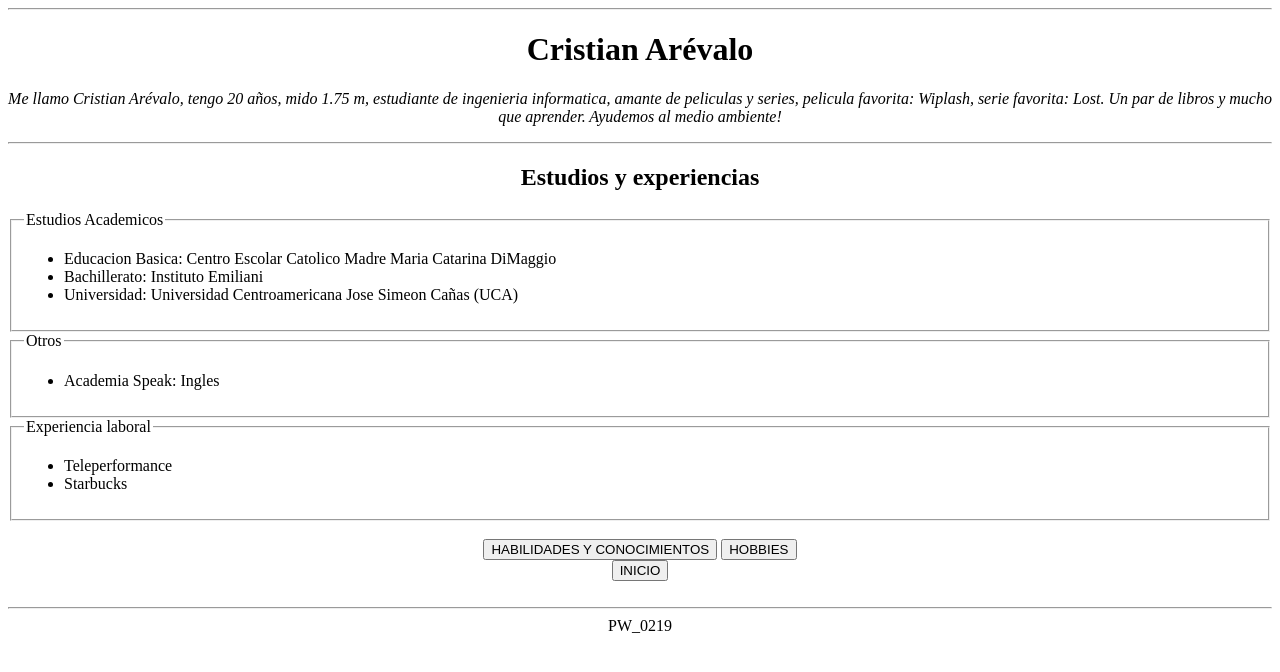
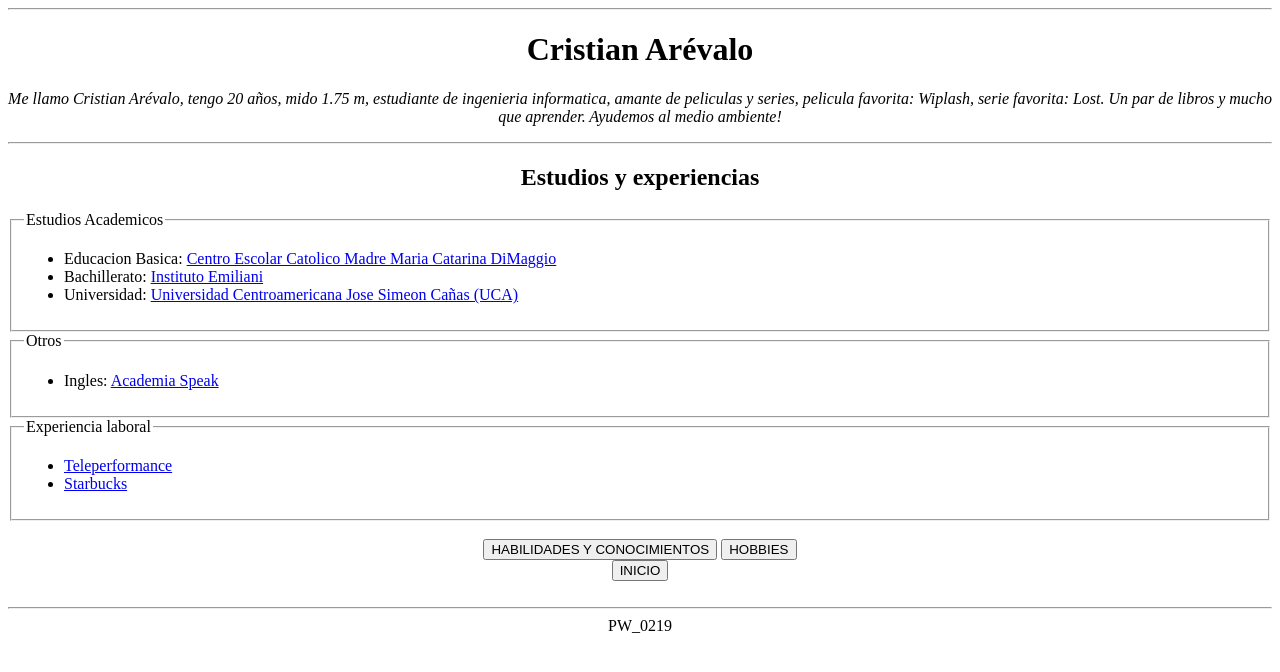
Before and after one commit to crisarevalom/Portafolio_PW0219_00209718, a plain HTML site: page Tarea1/Estudios.html in a window 1280 px wide. Drawn offline with Linux system fonts and the light colour scheme.

Commit message:
Añadiendo enlaces

```diff
--- a/Tarea1/Estudios.html
+++ b/Tarea1/Estudios.html
@@ -1,11 +1,13 @@
 <!DOCTYPE html>
 <html lang="en">
+
 <head>
     <meta charset="UTF-8">
     <meta name="viewport" content="width=device-width, initial-scale=1.0">
     <meta http-equiv="X-UA-Compatible" content="ie=edge">
     <title>Estudios</title>
 </head>
+
 <body>
     <header>
         <hr>
@@ -28,15 +30,17 @@
         <fieldset>
             <legend>Estudios Academicos</legend>
             <ul>
-                <li>Educacion Basica: Centro Escolar Catolico Madre Maria Catarina DiMaggio</li>
-                <li>Bachillerato: Instituto Emiliani</li>
-                <li>Universidad: Universidad Centroamericana Jose Simeon Cañas (UCA)</li>
+                <li>Educacion Basica: <a href="https://cecmcdimaggio.wordpress.com/" target="_blank"> Centro Escolar
+                        Catolico Madre Maria Catarina DiMaggio</a></li>
+                <li>Bachillerato: <a href="http://www.emiliani.edu.sv/" target="_blank"> Instituto Emiliani</a></li>
+                <li>Universidad: <a href="http://www.uca.edu.sv/" target="_blank"> Universidad Centroamericana Jose
+                        Simeon Cañas (UCA)</a></li>
             </ul>
         </fieldset>
         <fieldset>
             <legend> Otros</legend>
             <ul>
-                <li>Academia Speak: Ingles</li>
+                <li>Ingles: <a href="https://www.speak.com.sv/" target="_blank"> Academia Speak</a></li>
 
             </ul>
 
@@ -44,8 +48,8 @@
         <fieldset>
             <legend> Experiencia laboral</legend>
             <ul>
-                <li>Teleperformance</li>
-                <li>Starbucks</li>
+                <li> <a href="https://www.facebook.com/TPElSalvador/" target="_blank"> Teleperformance</a></li>
+                <li> <a href="https://www.facebook.com/StarbucksElSalvador/" target="_blank"> Starbucks</a></li>
             </ul>
 
         </fieldset>
@@ -68,4 +72,5 @@
         </footer>
     </main>
 </body>
+
 </html>
```
Also changed, not shown: Tarea1/Habilidades.html (+3 -0 lines), Tarea1/Hobbies.html (+8 -2 lines), Tarea1/Inicio.html (+14 -4 lines).
